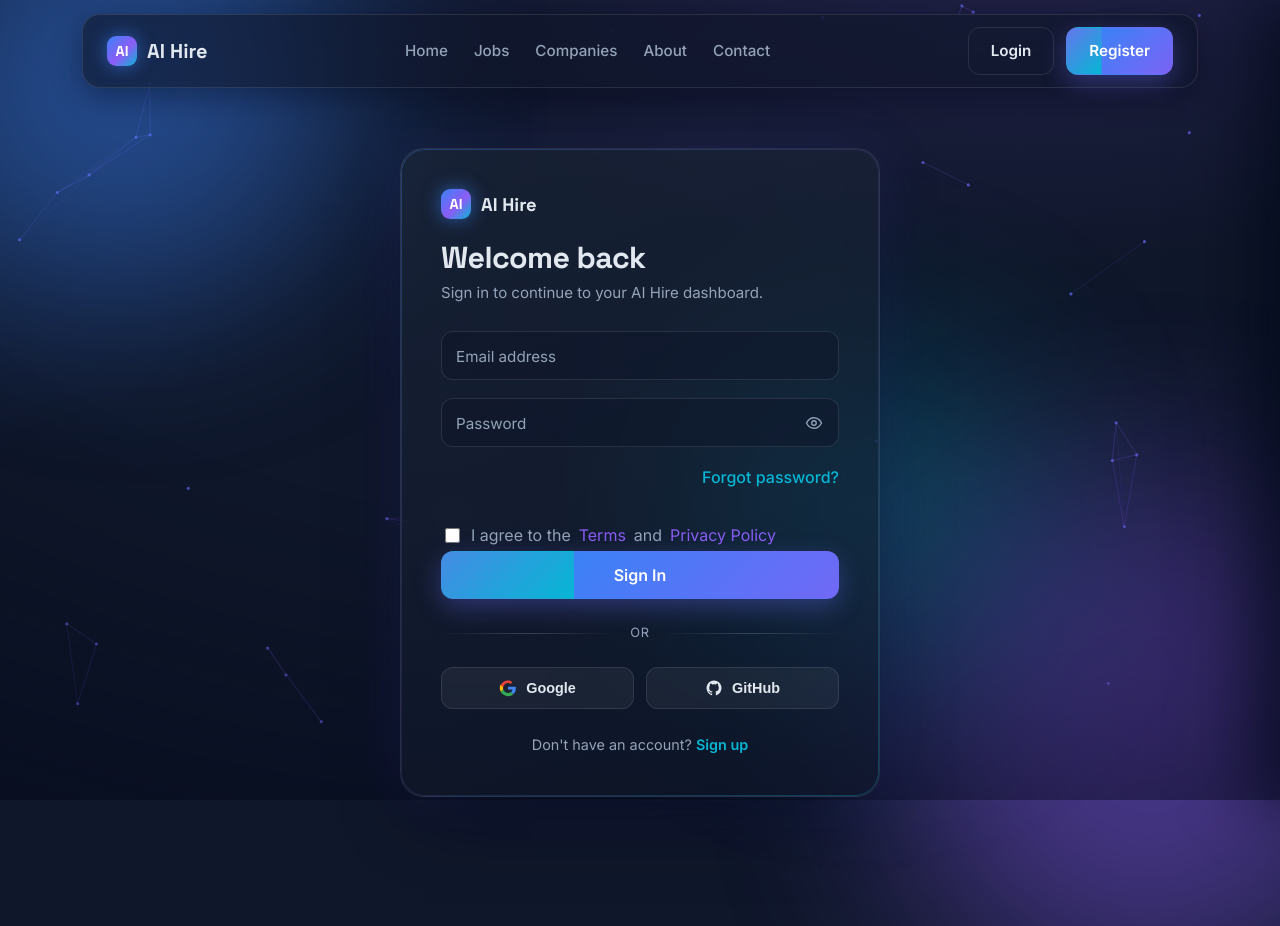
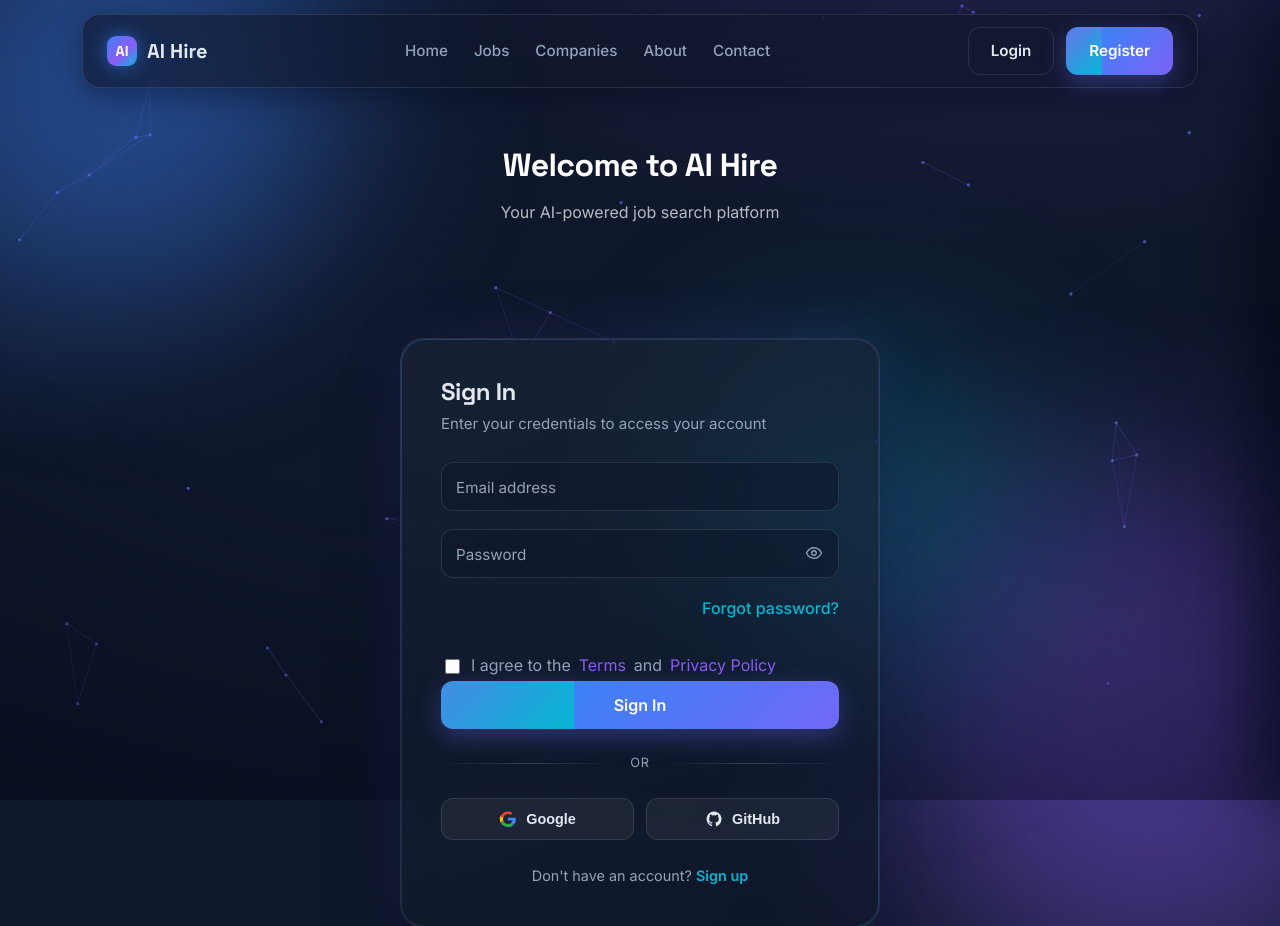
Before and after one commit to Sassyurs19/AI-Based-Job-Portal, a plain HTML site: page login.html in a window 1280 px wide. Shown: the top 926 px of the page. Before the commit the page ends 857 px from the top, so only its background shows below. Drawn offline with Linux system fonts and the light colour scheme.

Commit message:
refactor: Update login page header and add description
- Removed logo from inside login card
- Changed card heading from 'Welcome back' to 'Sign In'
- Added new header section above login card with 'Welcome to AI Hire'
- Added description 'Your AI-powered job search platform' above login box
- Changed container to flex-direction: column for proper stacking

```diff
--- a/login.html
+++ b/login.html
@@ -58,13 +58,17 @@
 
 <!-- ===== AUTH ===== -->
 <main class="auth-wrap">
-  <div class="container auth-grid" style="display: flex; justify-content: center; align-items: center;">
+  <div class="container auth-grid" style="display: flex; flex-direction: column; justify-content: center; align-items: center;">
+
+    <div style="text-align: center; margin-bottom: 2rem;">
+      <h1 style="font-size: 2rem; font-weight: 700; color: white; margin-bottom: 0.5rem;">Welcome to AI Hire</h1>
+      <p style="color: rgba(255,255,255,0.7); font-size: 1rem;">Your AI-powered job search platform</p>
+    </div>
 
     <!-- RIGHT: login card -->
     <div class="login-card gborder enter d2" style="width: 100%; max-width: 480px;">
-      <a class="logo" href="index.html"><span class="dot">AI</span> AI Hire</a>
-      <h1>Welcome back</h1>
-      <p class="muted">Sign in to continue to your AI Hire dashboard.</p>
+      <h1 style="font-size: 1.5rem;">Sign In</h1>
+      <p class="muted">Enter your credentials to access your account</p>
       <form onsubmit="return false" novalidate>
         <div class="field">
           <input type="email" id="email" placeholder="Email address" autocomplete="email" required />
```
